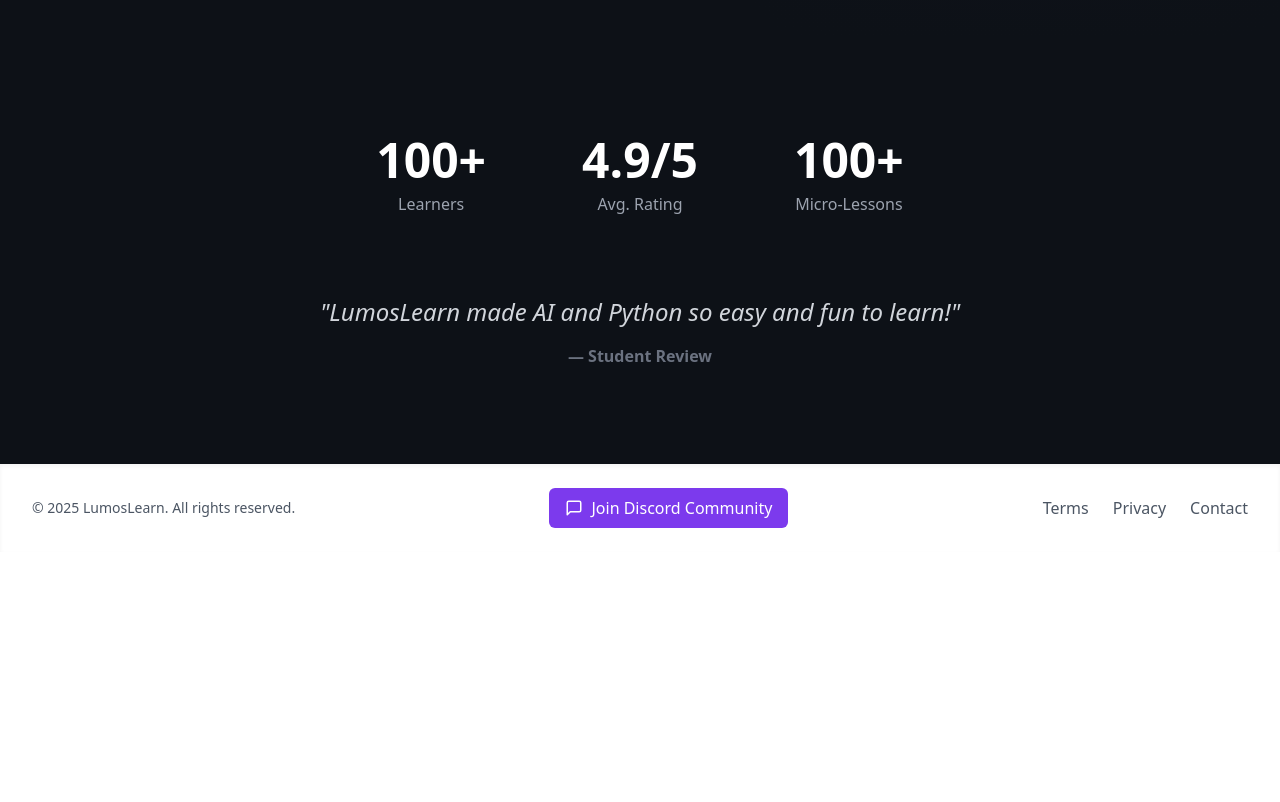
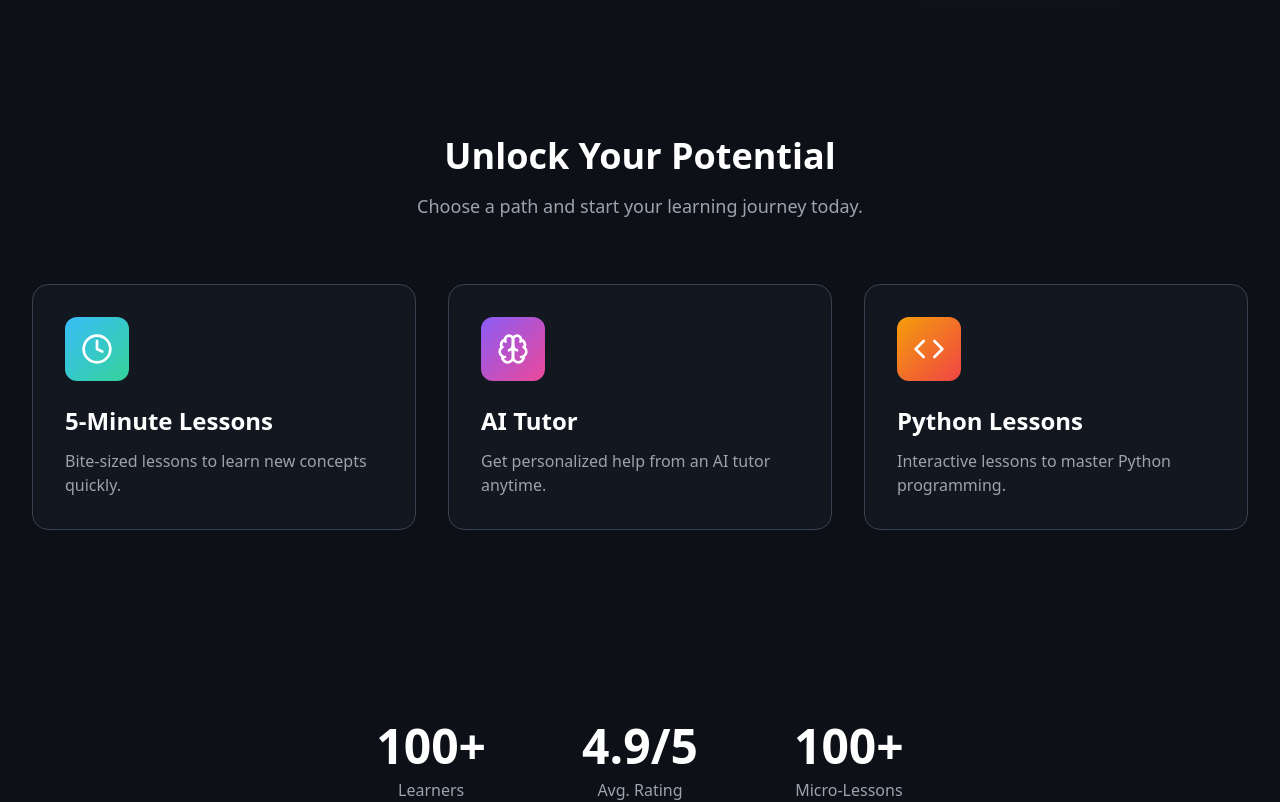
Before and after one commit to manthanjindal/LumosLearn, a React (Vite) app in the folder lumoslearn_frontend/: page / in a window 1280 px wide. Shown: the part 840-1642 px from the top of the page. Before the commit the page ends 1392 px from the top, so only its background shows below. Built offline with nearby package versions, Linux system fonts and the light colour scheme.

Commit message:
feat(home): add feature tiles section

```diff
--- a/lumoslearn_frontend/src/pages/Home.tsx
+++ b/lumoslearn_frontend/src/pages/Home.tsx
@@ -6,7 +6,7 @@
 
 import React from 'react';
 import { Link } from 'react-router-dom';
-import { ChevronDown } from 'lucide-react';
+import { ChevronDown, Clock, Brain, Code } from 'lucide-react';
 
 const Home: React.FC = () => {
   return (
@@ -87,6 +87,43 @@ const Home: React.FC = () => {
       </section>
 
       <section className="py-24 bg-[#0D1117]">
+        <div className="max-w-7xl mx-auto px-4 sm:px-6 lg:px-8">
+          <div className="text-center mb-16">
+            <h2 className="text-3xl md:text-4xl font-bold">Unlock Your Potential</h2>
+            <p className="text-lg text-gray-400 mt-4 max-w-2xl mx-auto">
+              Choose a path and start your learning journey today.
+            </p>
+          </div>
+
+          <div className="grid grid-cols-1 md:grid-cols-3 gap-8">
+            <Link to="/lessons" className="block p-8 bg-gray-800/30 backdrop-blur-md rounded-2xl border border-gray-700 hover:border-[#38BDF8] hover:scale-105 transform transition-all duration-300">
+              <div className="w-16 h-16 bg-gradient-to-br from-[#38BDF8] to-[#34D399] rounded-xl flex items-center justify-center mb-6">
+                <Clock size={32} className="text-white" />
+              </div>
+              <h3 className="text-2xl font-bold mb-3">5-Minute Lessons</h3>
+              <p className="text-gray-400">Bite-sized lessons to learn new concepts quickly.</p>
+            </Link>
+
+            <Link to="/ai-tutor" className="block p-8 bg-gray-800/30 backdrop-blur-md rounded-2xl border border-gray-700 hover:border-[#38BDF8] hover:scale-105 transform transition-all duration-300">
+              <div className="w-16 h-16 bg-gradient-to-br from-[#8B5CF6] to-[#EC4899] rounded-xl flex items-center justify-center mb-6">
+                <Brain size={32} className="text-white" />
+              </div>
+              <h3 className="text-2xl font-bold mb-3">AI Tutor</h3>
+              <p className="text-gray-400">Get personalized help from an AI tutor anytime.</p>
+            </Link>
+
+            <Link to="/python" className="block p-8 bg-gray-800/30 backdrop-blur-md rounded-2xl border border-gray-700 hover:border-[#38BDF8] hover:scale-105 transform transition-all duration-300">
+              <div className="w-16 h-16 bg-gradient-to-br from-[#F59E0B] to-[#EF4444] rounded-xl flex items-center justify-center mb-6">
+                <Code size={32} className="text-white" />
+              </div>
+              <h3 className="text-2xl font-bold mb-3">Python Lessons</h3>
+              <p className="text-gray-400">Interactive lessons to master Python programming.</p>
+            </Link>
+          </div>
+        </div>
+      </section>
+
+      <section className="py-24 bg-[#0D1117]">
         <div className="max-w-5xl mx-auto">
           <div className="flex flex-col md:flex-row justify-center items-center gap-16 md:gap-24 text-center">
             <div className="flex flex-col items-center">
```
